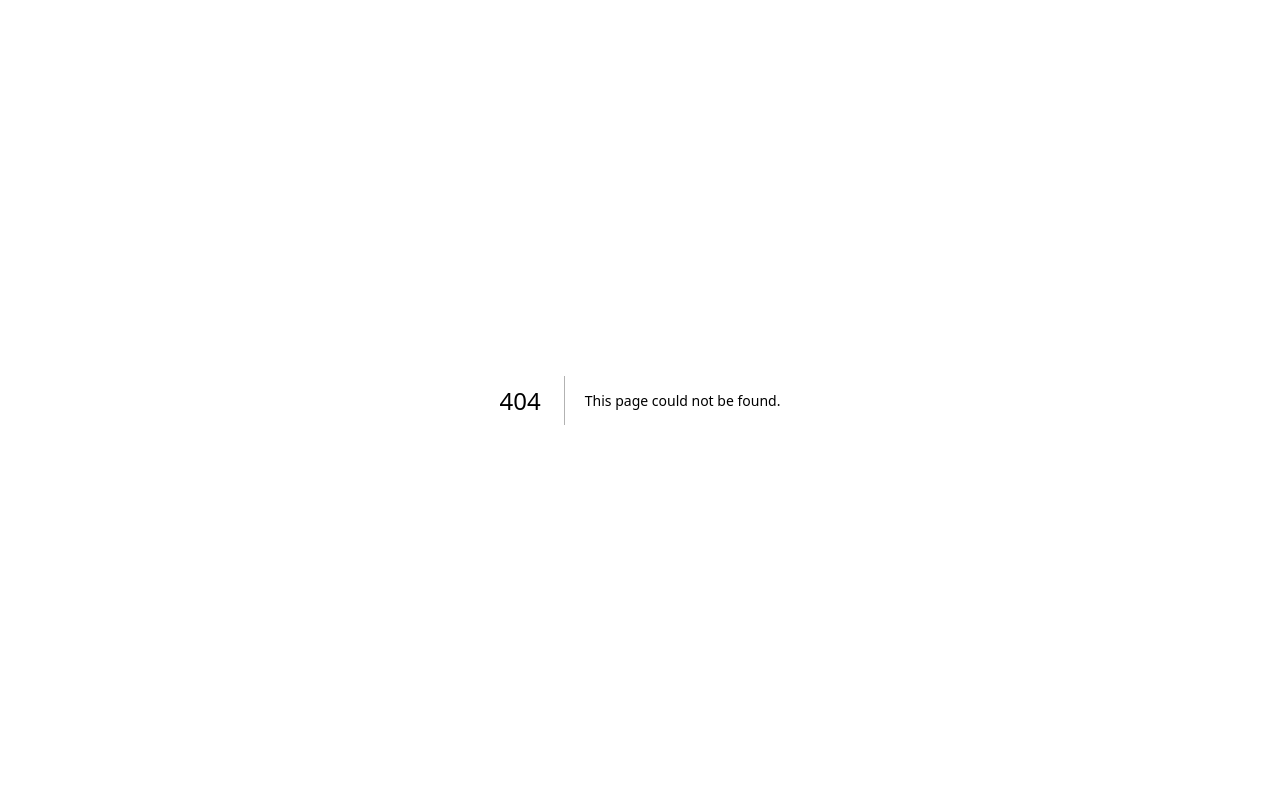
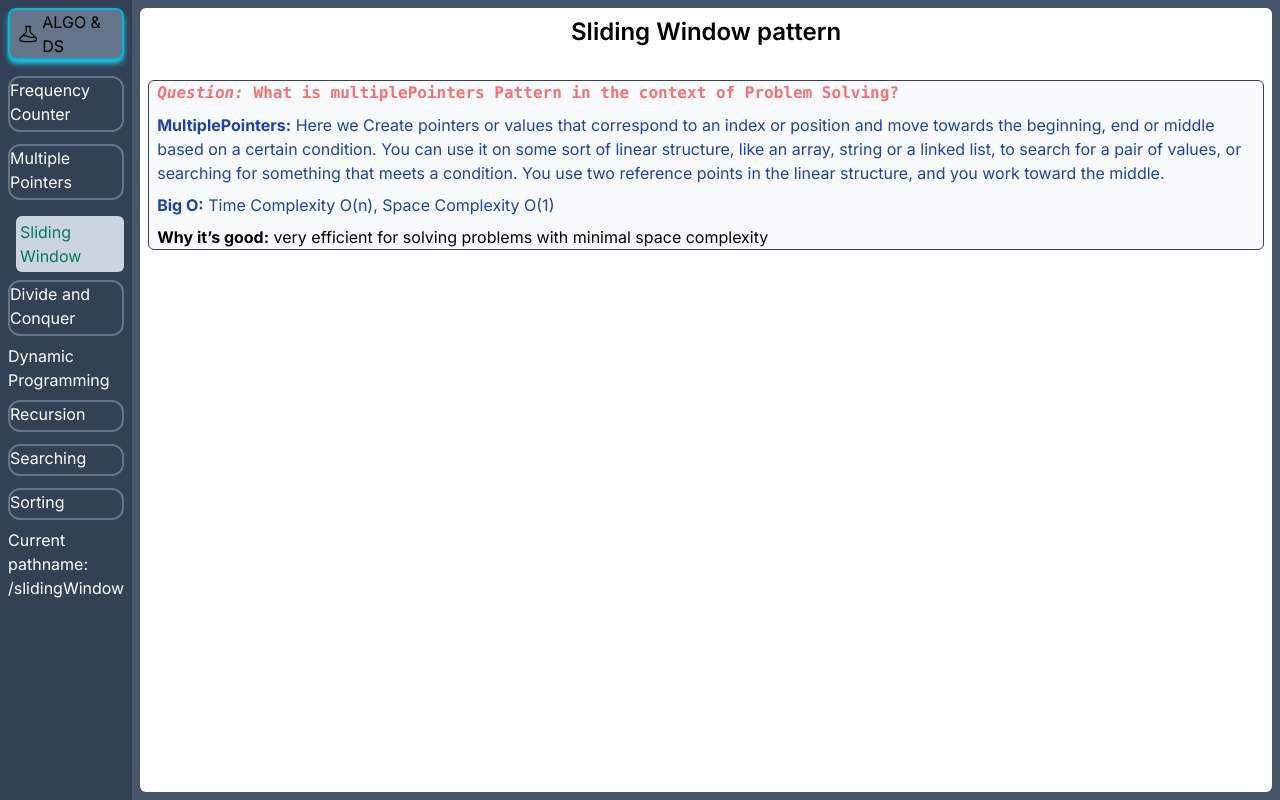
Before and after one commit to mehediasif/js-algorithms-and-data-structures, a Next.js app: page /slidingWindow in a window 1280 px wide. Before the commit this address had no page. Built offline with nearby package versions, Linux system fonts and the light colour scheme.

Commit message:
Sidebar Active styles fix

```diff
--- a/components/Sidebar.jsx
+++ b/components/Sidebar.jsx
@@ -1,33 +1,32 @@
 "use client"
 import Link from "next/link";
-import { useRouter } from 'next/navigation';
+import { useRouter, usePathname } from 'next/navigation';
 
 export default function Navigation(){
-    const router = useRouter();
-    const inactiveNav = "flex mt-2 gap-1 p-1";
-    const activeNav = "flex mt-2 gap-1 p-1 bg-slate-500 text-red-500 rounded-l-md";
+    const router = usePathname();
     return(
         <aside className="bg-slate-700 text-white p-2">
             <nav role='navigation' className="flex flex-col gap-1">
             <Link href={'/'} >
-            <span className="flex gap-1 px-2 cursor-pointer bg-slate-500 text-black text-clip border-2 border-cyan-500 shadow-md shadow-cyan-400 hover:shadow-lg hover:shadow-blue-500 mb-2 items-center rounded-lg">
-                <svg xmlns="http://www.w3.org/2000/svg" fill="none" viewBox="0 0 24 24" strokeWidth={1.5} stroke="currentColor" className="w-6 h-6">
-                <path strokeLinecap="round" strokeLinejoin="round" d="M2.25 12l8.954-8.955c.44-.439 1.152-.439 1.591 0L21.75 12M4.5 9.75v10.125c0 .621.504 1.125 1.125 1.125H9.75v-4.875c0-.621.504-1.125 1.125-1.125h2.25c.621 0 1.125.504 1.125 1.125V21h4.125c.621 0 1.125-.504 1.125-1.125V9.75M8.25 21h8.25" />
-                </svg>
+            <span className="flex gap-1 px-2 cursor-pointer bg-slate-500 text-black text-clip border-2 border-cyan-500 shadow-md shadow-cyan-400 hover:shadow-lg hover:shadow-pink-700 mb-2 pr-2 items-center rounded-lg">
+            <svg xmlns="http://www.w3.org/2000/svg" fill="none" viewBox="0 0 24 24" strokeWidth={1.5} stroke="currentColor" className="w-6 h-6">
+            <path strokeLinecap="round" strokeLinejoin="round" d="M9.75 3.104v5.714a2.25 2.25 0 01-.659 1.591L5 14.5M9.75 3.104c-.251.023-.501.05-.75.082m.75-.082a24.301 24.301 0 014.5 0m0 0v5.714c0 .597.237 1.17.659 1.591L19.8 15.3M14.25 3.104c.251.023.501.05.75.082M19.8 15.3l-1.57.393A9.065 9.065 0 0112 15a9.065 9.065 0 00-6.23-.693L5 14.5m14.8.8l1.402 1.402c1.232 1.232.65 3.318-1.067 3.611A48.309 48.309 0 0112 21c-2.773 0-5.491-.235-8.135-.687-1.718-.293-2.3-2.379-1.067-3.61L5 14.5" />
+            </svg>
                 <p>ALGO & DS</p>
             </span>
             </Link>
 
-            <Link href='/frequencyCounter'>
-            <span className={router.pathname === '/frequencyCounter' ? 'activeNav' : 'inactiveNav'}>Frequency Counter</span>
+            <Link href={'/frequencyCounter'} className={router === '/frequencyCounter' ? 'activeNav' : 'inactiveNav'}>
+            Frequency Counter
             </Link>
-            <Link href={'/multiplePointers'} className={router.pathname === '/multiplePointers' ? "border-b bg-blue-400" : "border-b"}>Multiple Pointers</Link>
-            <Link href={'/'} className="inactiveNav">Sliding Window</Link>
+            <Link href={'/multiplePointers'} className={router === "/multiplePointers" ? 'activeNav' : 'inactiveNav'}>Multiple Pointers</Link>
+            <Link href={'/slidingWindow'} className={router === "/slidingWindow" ? 'activeNav' : 'inactiveNav'}>Sliding Window</Link>
             <Link href={'/'} className="inactiveNav">Divide and Conquer</Link>
             <Link href={'/'}>Dynamic Programming</Link>
-            <Link href={'/'} className={router.pathname === '/' ? activeNav : inactiveNav}>Recursion</Link>
-            <Link href={'/'} className={router.pathname === '/' ? activeNav : inactiveNav}>Sorting</Link>
-
+            <Link href={'/'} className={router === '/' ? "activeNav" : "inactiveNav"}>Recursion</Link>
+            <Link href={'/'} className={router === '/' ? "activeNav" : "inactiveNav"}>Searching</Link>
+            <Link href={'/'} className={router === '/' ? "activeNav" : "inactiveNav"}>Sorting</Link>
+            <p className="items-end">Current pathname: {router}</p>
             </nav>
         </aside>
     );
--- a/src/app/globals.css
+++ b/src/app/globals.css
@@ -2,24 +2,11 @@
 @tailwind components;
 @tailwind utilities;
 
-:root {
-  --foreground-rgb: 0, 0, 0;
-  --background-start-rgb: 214, 219, 220;
-  --background-end-rgb: 255, 255, 255;
-}
-
-@media (prefers-color-scheme: dark) {
-  :root {
-    --foreground-rgb: 255, 255, 255;
-    --background-start-rgb: 0, 0, 0;
-    --background-end-rgb: 0, 0, 0;
-  }
-}
 .inactiveNav {
-  @apply flex gap-1 mb-1 mt-1 pb-1 border-b;
+  @apply flex gap-1 mb-1 mt-1 pb-1 border-2 border-slate-500 cursor-pointer rounded-xl hover:shadow-md hover:shadow-blue-700;
 }
 .activeNav {
-  @apply flex mt-2 gap-1 p-1 text-red-500 rounded-l-md border-b bg-blue-400;
+  @apply flex mt-2 ml-2 gap-1 p-1 text-emerald-700 rounded-md bg-slate-300 ;
 }
 .questionHighlight{
   @apply font-semibold text-red-400 text-start leading-6 font-mono;
--- a/src/app/page.js
+++ b/src/app/page.js
@@ -1,5 +1,5 @@
 import Image from 'next/image'
-import GridItems from '../../components/test'
+import GridItems from '../../components/GridItems'
 import Layout from '../../components/Layout'
 import Link from 'next/link'
 
--- /dev/null
+++ b/src/app/slidingWindow/page.js
@@ -0,0 +1,18 @@
+'use client'
+import Layout from "../../../components/Layout";
+import { Prism } from '@mantine/prism';
+
+export default function slidingWindow(){
+    return(
+        <Layout>
+        <h1 className="pb-4 text-2xl font-semibold text-center">Sliding Window pattern</h1>
+        <div className='cardForText'>
+        <h4 className="questionHighlight"><i>Question:</i> What is multiplePointers Pattern in the context of Problem Solving?</h4>
+        <p className="bg-gray-50 leading-6 text-start text-blue-800 mt-2">
+        <b>MultiplePointers:</b> Here we Create pointers or values that correspond to an index or position and move towards the beginning, end or middle based on a certain condition. You can use it on some sort of linear structure, like an array, string or a linked list, to search for a pair of values, or searching for something that meets a condition. You use two reference points in the linear structure, and you work toward the middle.
+        </p>
+        <p className="bg-gray-50 leading-6 text-start text-blue-800 mt-2"><b>Big O:</b> Time Complexity O(n), Space Complexity O(1)</p>
+        <p className="bg-gray-50 leading-6 text-start mt-2"><b> Why it’s good:</b> very efficient for solving problems with minimal space complexity</p>
+        </div>
+        </Layout>);
+}
```
Also changed, not shown: components/GridItems.jsx (renamed from components/test.jsx).
